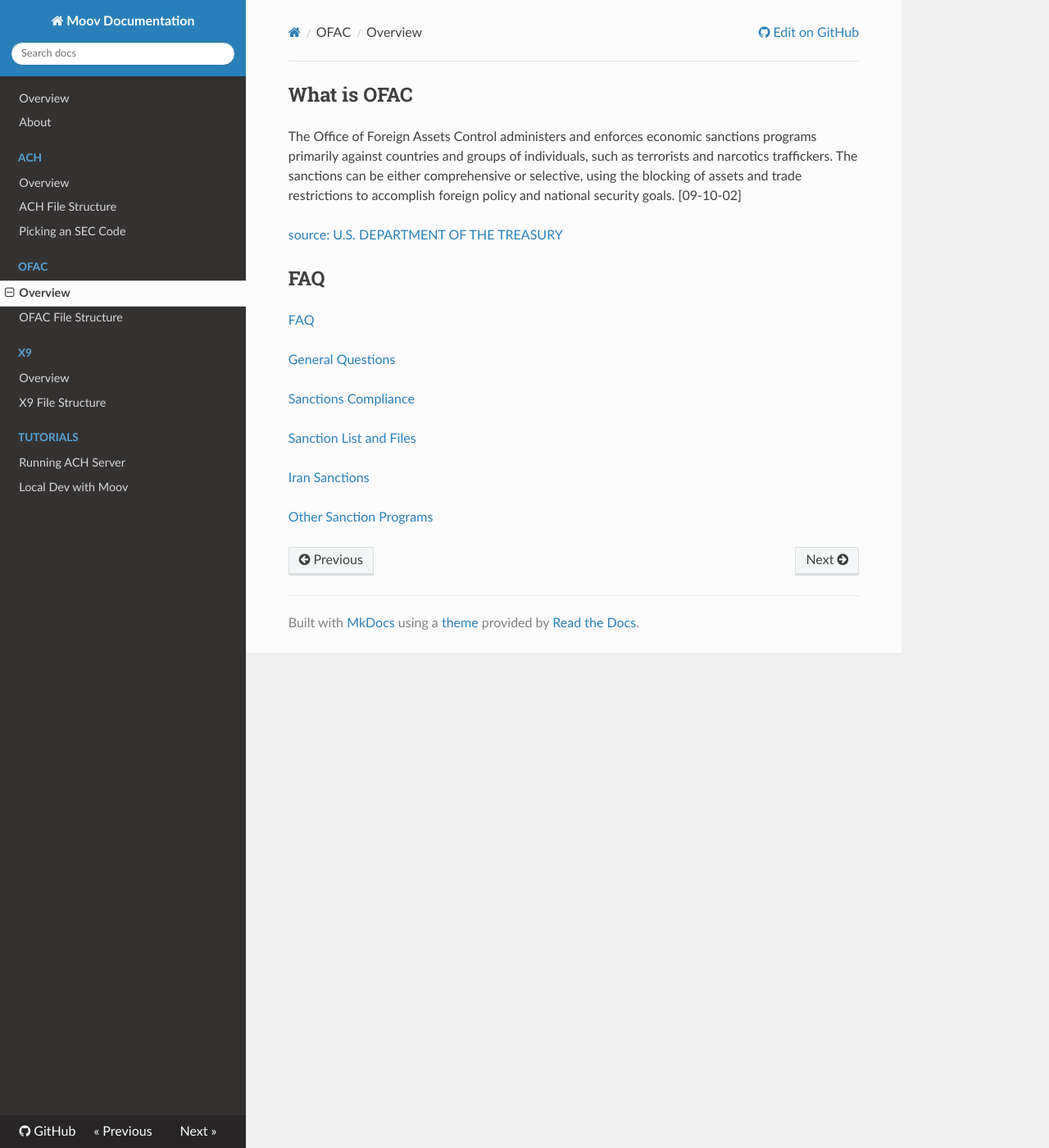
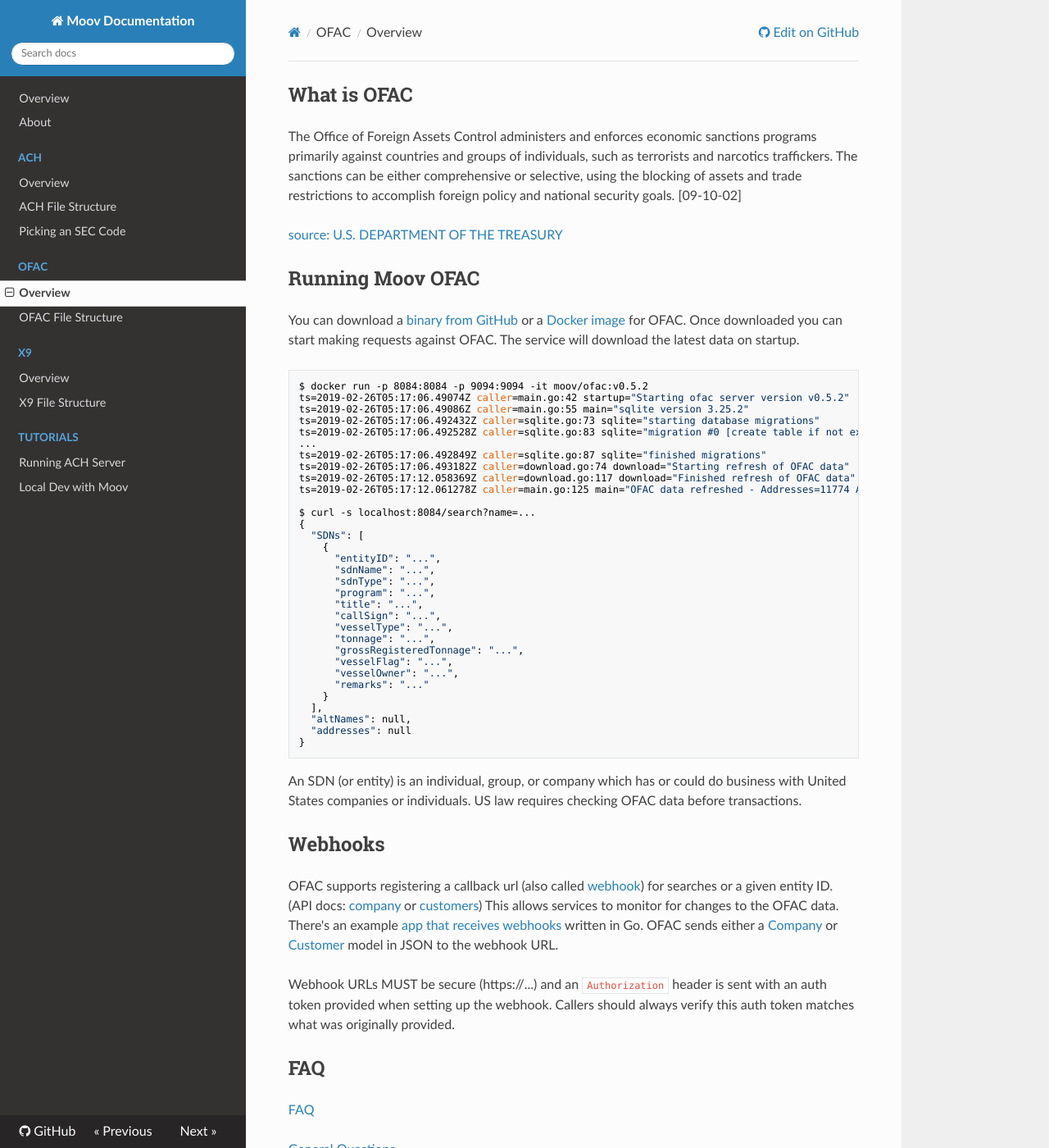
Before and after one commit to wadearnold/docs, an MkDocs documentation site: the page built from docs/ofac/index.md, in a window 1280 px wide and 1400 px high. Shown: the whole window at 82% size. Built offline with MkDocs 1.6.1, drawn with Linux system fonts in a browser that asks for light colours; nearby versions of some CDN libraries; old or Windows-style settings are respelled for this version of MkDocs.

Commit message:
docs/ofac: add more details, startup, search, and webhooks

````diff
--- a/docs/ofac/index.md
+++ b/docs/ofac/index.md
@@ -4,6 +4,53 @@
 The Office of Foreign Assets Control administers and enforces economic sanctions programs primarily against countries and groups of individuals, such as terrorists and narcotics traffickers. The sanctions can be either comprehensive or selective, using the blocking of assets and trade restrictions to accomplish foreign policy and national security goals. [09-10-02]
 
 [source: U.S. DEPARTMENT OF THE TREASURY](https://www.treasury.gov/resource-center/faqs/Sanctions/Pages/faq_general.aspx#basic)
+
+## Running Moov OFAC
+
+You can download a [binary from GitHub](https://github.com/moov-io/ofac/releases) or a [Docker image](https://hub.docker.com/r/moov/ofac) for OFAC. Once downloaded you can start making requests against OFAC. The service will download the latest data on startup.
+
+```
+$ docker run -p 8084:8084 -p 9094:9094 -it moov/ofac:v0.5.2
+ts=2019-02-26T05:17:06.49074Z caller=main.go:42 startup="Starting ofac server version v0.5.2"
+ts=2019-02-26T05:17:06.49086Z caller=main.go:55 main="sqlite version 3.25.2"
+ts=2019-02-26T05:17:06.492432Z caller=sqlite.go:73 sqlite="starting database migrations"
+ts=2019-02-26T05:17:06.492528Z caller=sqlite.go:83 sqlite="migration #0 [create table if not exists customer_name...] changed 0 rows"
+...
+ts=2019-02-26T05:17:06.492849Z caller=sqlite.go:87 sqlite="finished migrations"
+ts=2019-02-26T05:17:06.493182Z caller=download.go:74 download="Starting refresh of OFAC data"
+ts=2019-02-26T05:17:12.058369Z caller=download.go:117 download="Finished refresh of OFAC data"
+ts=2019-02-26T05:17:12.061278Z caller=main.go:125 main="OFAC data refreshed - Addresses=11774 AltNames=9748 SDNs=7441"
+
+$ curl -s localhost:8084/search?name=...
+{
+  "SDNs": [
+    {
+      "entityID": "...",
+      "sdnName": "...",
+      "sdnType": "...",
+      "program": "...",
+      "title": "...",
+      "callSign": "...",
+      "vesselType": "...",
+      "tonnage": "...",
+      "grossRegisteredTonnage": "...",
+      "vesselFlag": "...",
+      "vesselOwner": "...",
+      "remarks": "..."
+    }
+  ],
+  "altNames": null,
+  "addresses": null
+}
+```
+
+An SDN (or entity) is an individual, group, or company which has or could do business with United States companies or individuals. US law requires checking OFAC data before transactions.
+
+## Webhooks
+
+OFAC supports registering a callback url (also called [webhook](https://en.wikipedia.org/wiki/Webhook)) for searches or a given entity ID. (API docs: [company](https://api.moov.io/#operation/addCompanyWatch) or [customers](https://api.moov.io/#operation/addCustomerWatch)) This allows services to monitor for changes to the OFAC data. There's an example [app that receives webhooks](https://github.com/moov-io/ofac/blob/master/examples/webhook/webhook.go) written in Go. OFAC sends either a [Company](https://godoc.org/github.com/moov-io/ofac/client#Company) or [Customer](https://godoc.org/github.com/moov-io/ofac/client#Customer) model in JSON to the webhook URL.
+
+Webhook URLs MUST be secure (https://...) and an `Authorization` header is sent with an auth token provided when setting up the webhook. Callers should always verify this auth token matches what was originally provided.
 
 ## FAQ
 
````
